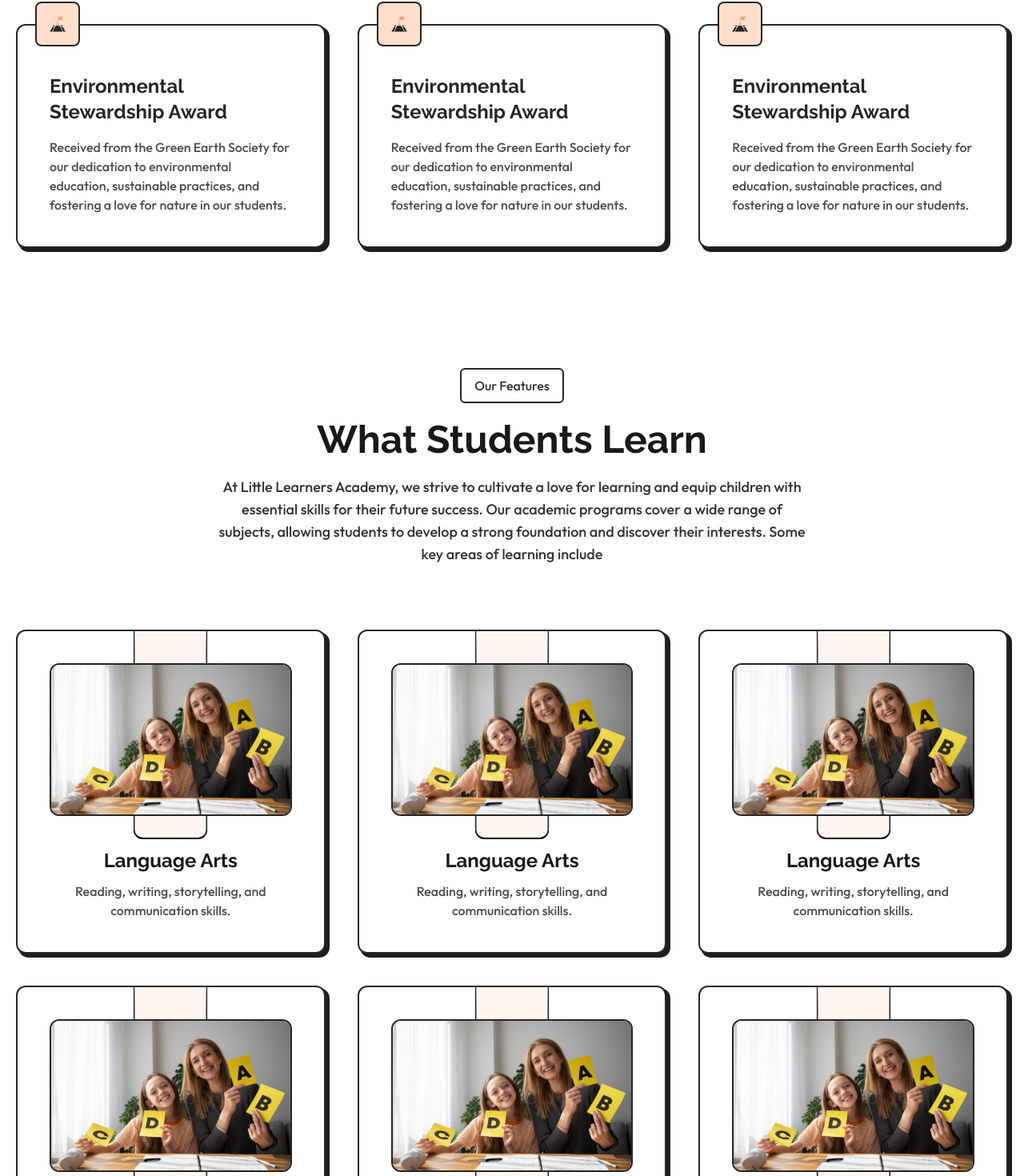
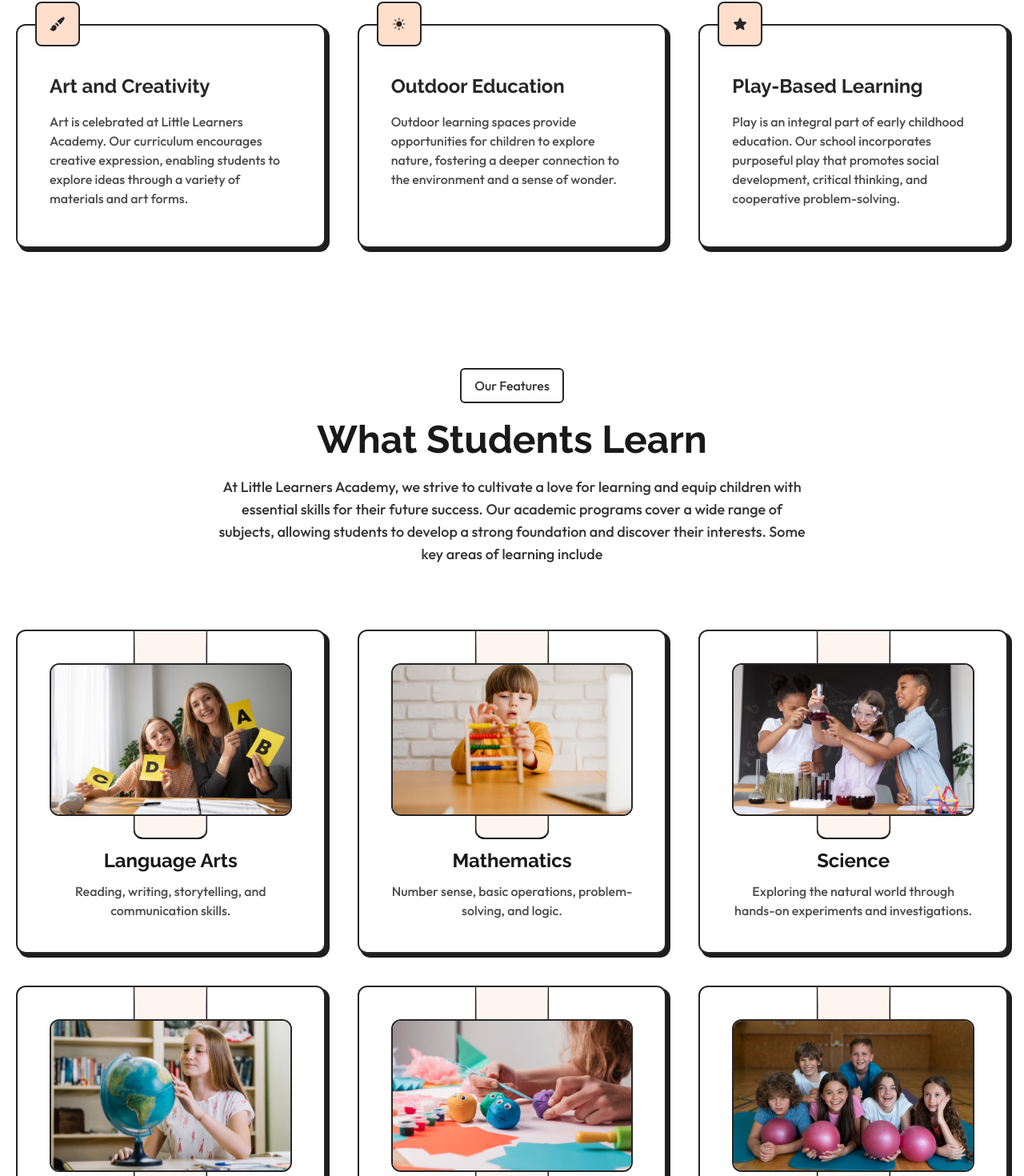
Before and after one commit to marcellandreas/little_learners, a React (Vite) app: page /academics in a window 1280 px wide. Shown: the part 1224-2694 px from the top of the page at 80% size. Built offline with nearby package versions, Linux system fonts and the light colour scheme.

Commit message:
feat: untuk halaman Academics sudah selesai slicing nya

```diff
--- a/src/UI/CardContent.jsx
+++ b/src/UI/CardContent.jsx
@@ -1,25 +1,19 @@
 import React from "react";
 
-const CardContent = ({ classNameCard }) => {
+const CardContent = ({ classNameCard, icon, title, description }) => {
   return (
-    <section className={`flex flex-col relative ${classNameCard}`}>
+    <section className={`flex flex-col relative  h-[280px] ${classNameCard}`}>
       <div className="flex pl-6 -top-7 absolute">
         <div className="p-4 rounded-lg border-grey-15 bg-orange-90  border-2">
-          <img
-            src="/mission.svg"
-            alt={`icon`}
-            className="w-5 h-5 2xl:w-6 2xl:h-6"
-          />
+          <img src={icon} alt={`icon`} className="w-5 h-5 2xl:w-6 2xl:h-6" />
         </div>
       </div>
-      <section className="flex pt-[50px] lg:pt-[60px] 2xl:pt-20 px-[30px] lg:px-10 pb-[30px] 2xl:px-[50px] lg:pb-10 2xl:pb-[50px] flex-col gap-4 2xl:gap-5 rounded-xl border-2 border-grey-15 bg-white shadow-[4px_4px_0px_1px_#1E1E1E] 2xl:shadow-[6px_6px_0px_2px_#1E1E1E]">
+      <section className="flex h-full pt-[50px] lg:pt-[60px] 2xl:pt-20 px-[30px] lg:px-10 pb-[30px] 2xl:px-[50px] lg:pb-10 2xl:pb-[50px] flex-col gap-4 2xl:gap-5 rounded-xl border-2 border-grey-15 bg-white shadow-[4px_4px_0px_1px_#1E1E1E] 2xl:shadow-[6px_6px_0px_2px_#1E1E1E]">
         <h2 className=" text-grey-15 font-raleway text-[22px] lg:text-2xl 2xl:text-3xl leading-[130%] font-bold">
-          Environmental Stewardship Award
+          {title}
         </h2>
         <p className=" text-grey-30 font-outfit text-base 2xl:text-xl font-medium">
-          Received from the Green Earth Society for our dedication to
-          environmental education, sustainable practices, and fostering a love
-          for nature in our students.
+          {description}
         </p>
       </section>
     </section>
--- /dev/null
+++ b/src/UI/CardStudentLearn.jsx
@@ -0,0 +1,23 @@
+const CardStudentLearn = ({ title, description, image }) => {
+  return (
+    <section className="flex p-[30px] lg:p-10 2xl:p-[50px] gap-[30px] col-span-3 md:col-span-1 lg:gap-10 2xl:gap-[50px] flex-col rounded-xl border-2 border-grey-15 bg-white shadow-[4px_4px_0_1px_#1e1e1e] 2xl:shadow-[6px_6px_0_2px_#1e1e1e] relative">
+      {/* shape */}
+      <div className="w-[93px] h-[65%] absolute top-0 left-1/2 -translate-x-1/2 transform rounded-b-xl border-x-2 border-x-grey-15 border-b-2  bg-orange-97" />
+      <img
+        src={image}
+        alt={title}
+        className="z-50 rounded-xl border-2 border-grey-15 h-[191px] w-full object-cover"
+      />
+      <div className="flex flex-col gap-[10px]">
+        <h3 className=" text-grey-10 text-center font-raleway text-2xl font-bold">
+          {title}
+        </h3>
+        <p className=" text-grey-30 font-outfit text-center font-medium text-base">
+          {description}
+        </p>
+      </div>
+    </section>
+  );
+};
+
+export default CardStudentLearn;
--- a/src/pages/Academics.jsx
+++ b/src/pages/Academics.jsx
@@ -9,33 +9,13 @@ import { SubContainer } from "../UI/SubContainer";
 import "swiper/css";
 import "swiper/css/navigation";
 import RoomGallerySlider from "../UI/RoomGallerySlider";
-
-const CardStudentLearn = () => {
-  return (
-    <section className="flex p-[30px] lg:p-10 2xl:p-[50px] gap-[30px] col-span-3 md:col-span-1 lg:gap-10 2xl:gap-[50px] flex-col rounded-xl border-2 border-grey-15 bg-white shadow-[4px_4px_0_1px_#1e1e1e] 2xl:shadow-[6px_6px_0_2px_#1e1e1e] relative">
-      {/* shape */}
-      <div className="w-[93px] h-[65%] absolute top-0 left-1/2 -translate-x-1/2 transform rounded-b-xl border-x-2 border-x-grey-15 border-b-2  bg-orange-97" />
-      <img
-        src="/assets/StudentsLearn/LanguageArts.svg"
-        alt=""
-        className="z-50 rounded-xl border-2 border-grey-15 h-[191px] w-full object-cover"
-      />
-      <div className="flex flex-col gap-[10px]">
-        <h3 className=" text-grey-10 text-center font-raleway text-2xl font-bold">
-          Language Arts
-        </h3>
-        <p className=" text-grey-30 font-outfit text-center font-medium text-base">
-          Reading, writing, storytelling, and communication skills.
-        </p>
-      </div>
-    </section>
-  );
-};
+import CardStudentLearn from "../UI/CardStudentLearn";
 
 const Academics = () => {
   const [activeIndex, setActiveIndex] = useState("All");
   const dataGallery = DataAcademics.ourRoomsGallery;
   const dataStudentsLearn = DataAcademics.whatStudentsLearn;
+  const dataFeatures = DataAcademics.ourSpecialFeatures;
 
   console.log("dataStudentsLearn", dataStudentsLearn);
 
@@ -58,8 +38,14 @@ const Academics = () => {
           description="Our kinder garden school provides a nurturing and stimulating environment, fostering a love for learning that lasts a lifetime. Join us as we embark on an exciting educational journey together!"
         />
         <div className="grid grid-cols-3 gap-10 2xl:gap-[50px]">
-          {[1, 2, 3, 4, 5, 6].map((item, index) => (
-            <CardContent key={index} classNameCard="col-span-3 md:col-span-1" />
+          {dataFeatures.features.map((item, index) => (
+            <CardContent
+              title={item.title}
+              icon={item.icon}
+              description={item.description}
+              key={index}
+              classNameCard="col-span-3 md:col-span-1"
+            />
           ))}
         </div>
       </section>
@@ -71,12 +57,14 @@ const Academics = () => {
         />
         {/* flex flex-col  */}
         <div className="gap-10 grid grid-cols-3 2xl:gap-[50px]">
-          <CardStudentLearn />
-          <CardStudentLearn />
-          <CardStudentLearn />
-          <CardStudentLearn />
-          <CardStudentLearn />
-          <CardStudentLearn />
+          {dataStudentsLearn.subjects.map((item, index) => (
+            <CardStudentLearn
+              key={index}
+              title={item.title}
+              description={item.description}
+              image={item.image}
+            />
+          ))}
         </div>
       </section>
       <section className="flex flex-col gap-[50px] lg:gap-20 2xl:gap-[100px] col-span-12">
```
Also changed, not shown: public/assets/StudentsLearn/ArtsAndCrafts.svg (renamed from public/assets/StudentsLearn/StudentsLearn.svg).
